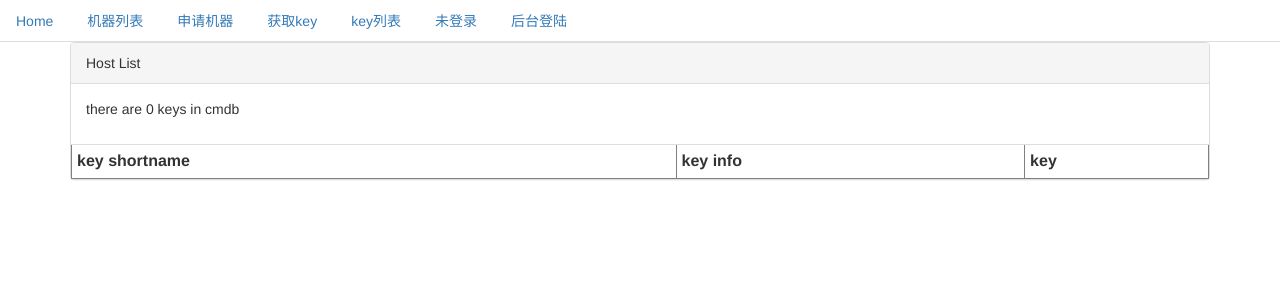
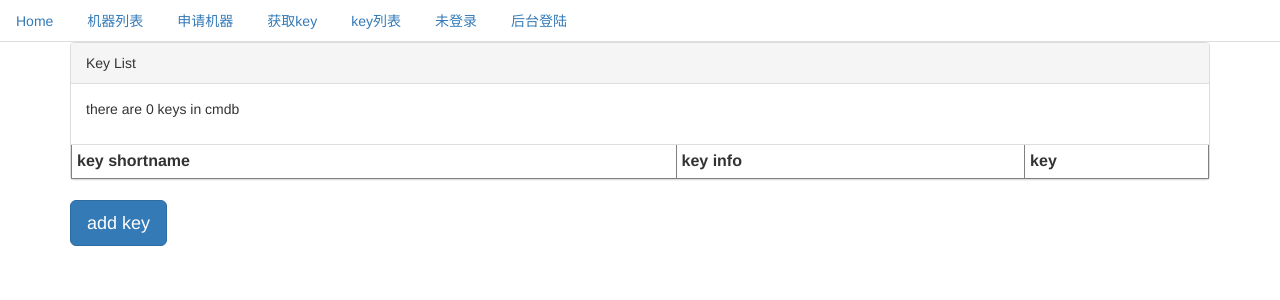
Before and after one commit to gqdw/zm_cmdb, a Django app: page /main/keylist in a window 1280 px wide. Shown: the top 300 px of the page. Run offline with Django 3.2, Linux system fonts and the light colour scheme; data that the repository does not hold is empty; parts of the project's set-up code (start-up, migrations or seed data) failed here and were passed over; some libraries are stand-ins or nearby versions.

Commit message:
add button: add key

```diff
--- a/zm_cmdb/main/templates/keylist.html
+++ b/zm_cmdb/main/templates/keylist.html
@@ -11,7 +11,7 @@
 
 <div class="container">
 <div class="panel panel-default">
-<div class="panel-heading">Host List</div>
+<div class="panel-heading">Key List</div>
 <div class="panel-body">
 	<p>there are {{ keys|length }} keys in cmdb </p>
 </div>
@@ -30,7 +30,7 @@
         </tr>
 {% endfor %}
 </table>
-
 </body>
 </div>
+<p><a class="btn btn-primary btn-lg" href="/admin/main/publickey/add/" role="button">add key</a></p>
 </html>
```
